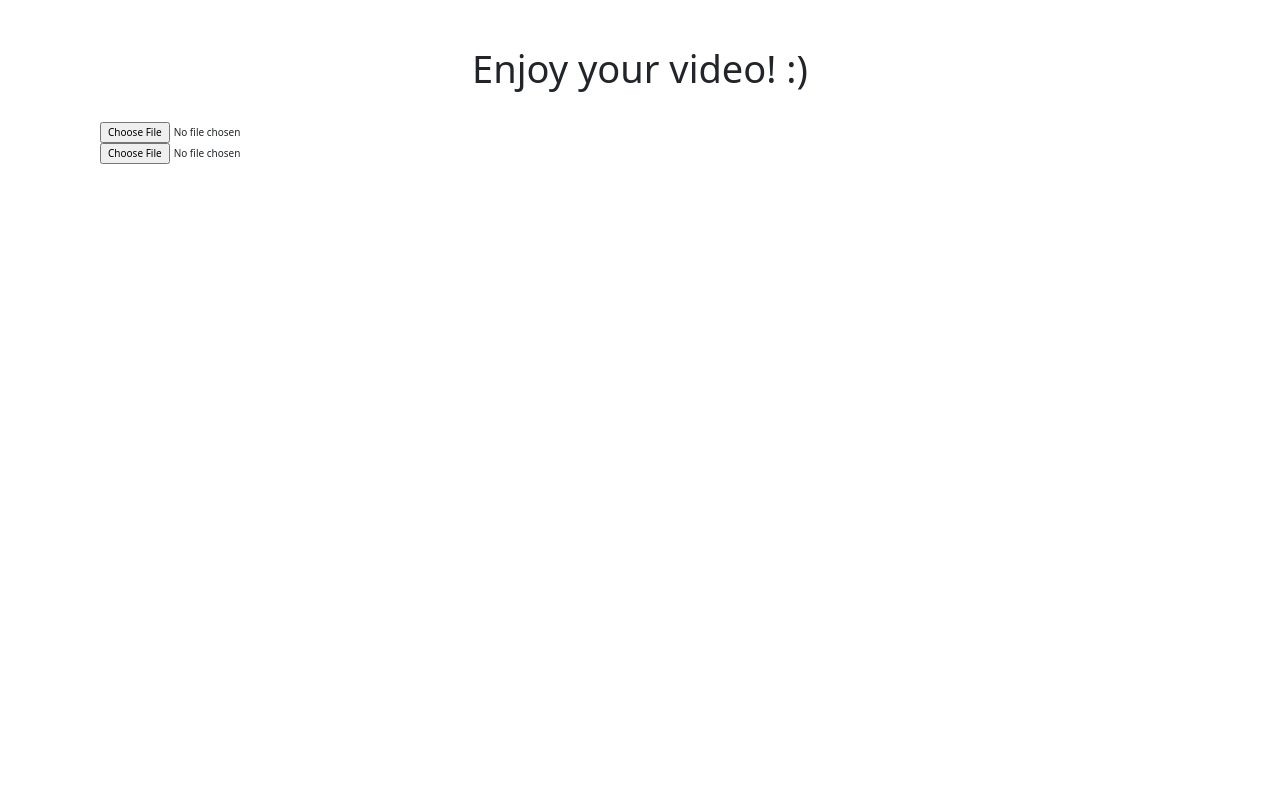
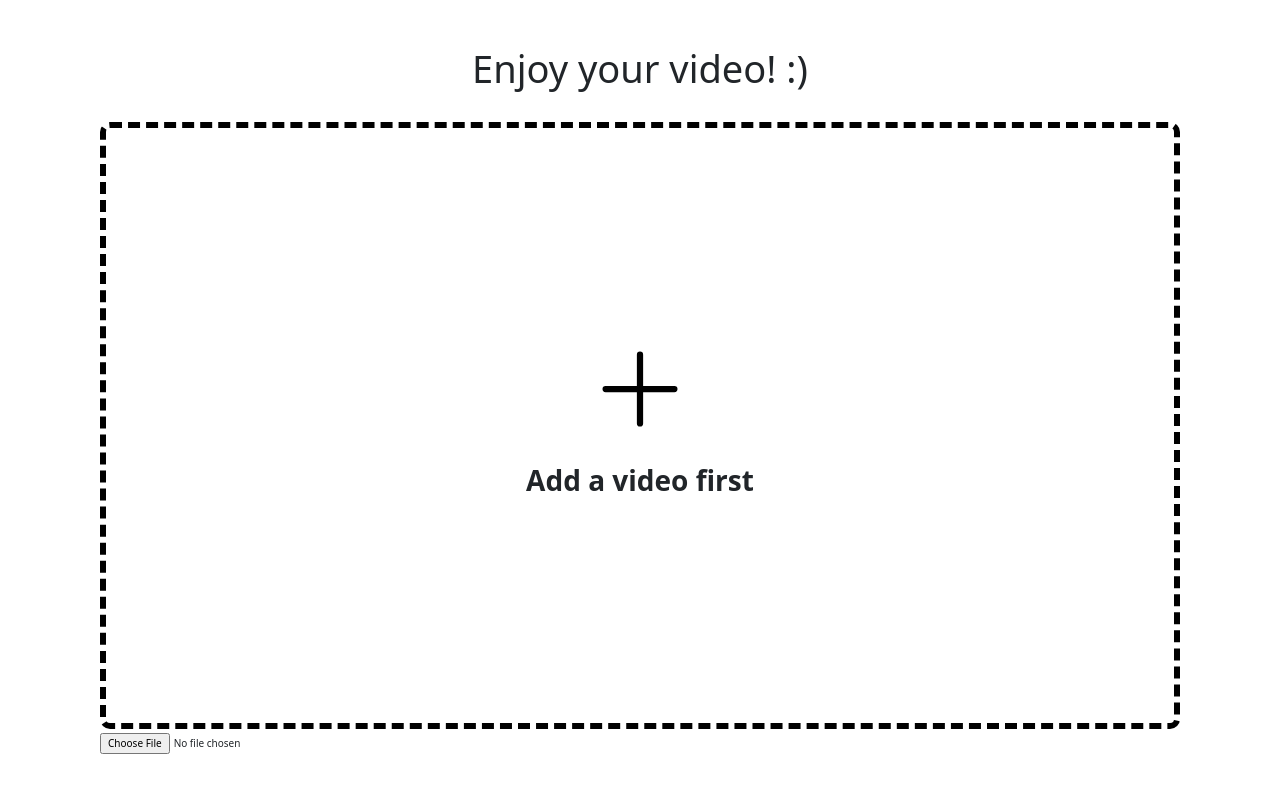
Before and after one commit to TwilightHunt/srt-videoplayer, a Vue app: page / in a window 1280 px wide. Shown: the top 792 px of the page. Built offline with nearby package versions, Linux system fonts and the light colour scheme.

Commit message:
build: video input style

```diff
--- a/src/App.vue
+++ b/src/App.vue
@@ -15,7 +15,7 @@ const selectSubs = (e: Event) => {
   const target = e.target as HTMLInputElement;
   const file = target.files![0];
   const reader = new FileReader();
-  reader.onload = (event) => (subText.value = event!.target!.result); // desired file content
+  reader.onload = (event) => (subText.value = event!.target!.result);
   reader.onerror = (error) => console.log(error);
   reader.readAsText(file);
 };
--- a/src/components/addVideo.vue
+++ b/src/components/addVideo.vue
@@ -1,13 +1,62 @@
-<script setup lang="ts"></script>
+<script setup lang="ts">
+import { IconPlus } from ".";
+</script>
 
 <template>
   <div class="add">
     <input
       type="file"
+      id="video-file"
       accept="video/mp4,video/x-m4v,video/*"
       @change="$emit('onSelectVideo', $event)"
     />
+    <label for="video-file">
+      <div class="add__body">
+        <icon-plus />
+        <p>Add a video first</p>
+      </div>
+    </label>
   </div>
 </template>
 
-<style scoped></style>
+<style scoped lang="scss">
+.add {
+  aspect-ratio: 16/9;
+  & input {
+    width: 0.1px;
+    height: 0.1px;
+    opacity: 0;
+    overflow: hidden;
+    position: absolute;
+    z-index: -1;
+    & + label {
+      font-size: 1.25em;
+      font-weight: 700;
+      display: inline-block;
+      width: 100%;
+      height: 100%;
+      border: 6px dashed #000;
+      border-radius: 10px;
+      position: relative;
+    }
+    & + label {
+      cursor: pointer;
+    }
+  }
+  &__body {
+    position: absolute;
+    inset: 0;
+    display: grid;
+    place-content: center;
+    place-items: center;
+    row-gap: 2rem;
+    & p {
+      font-size: clamp(2.2rem, 3vw, 2.8rem);
+    }
+    & svg {
+      width: clamp(50px, 10vw, 100px);
+      height: clamp(50px, 10vw, 100px);
+    }
+  }
+}
+</style>
--- a/src/components/icons/index.ts
+++ b/src/components/icons/index.ts
@@ -2,4 +2,5 @@
 
 export { default as IconPause } from "./pause.vue";
 export { default as IconPlay } from "./play.vue";
+export { default as IconPlus } from "./plus.vue";
 export { default as IconVolumeHigh } from "./volume-high.vue";
--- /dev/null
+++ b/src/components/icons/plus.vue
@@ -0,0 +1,13 @@
+<template>
+  <svg
+    xmlns="http://www.w3.org/2000/svg"
+    width="32"
+    height="32"
+    fill="#000000"
+    viewBox="0 0 256 256"
+  >
+    <path
+      d="M224,128a8,8,0,0,1-8,8H136v80a8,8,0,0,1-16,0V136H40a8,8,0,0,1,0-16h80V40a8,8,0,0,1,16,0v80h80A8,8,0,0,1,224,128Z"
+    ></path>
+  </svg>
+</template>
--- a/src/components/player.vue
+++ b/src/components/player.vue
@@ -20,8 +20,6 @@ const video: Ref<HTMLVideoElement | undefined> = ref();
 const isVideoPlayed: Ref<boolean> = ref(false);
 const displayedTime: Ref<string> = ref("00:00");
 const videoDuration: Ref<string> = ref("00:00");
-
-const currentSubtitles: Ref<string> = ref("");
 
 const play = () => {
   video.value?.play();
```
